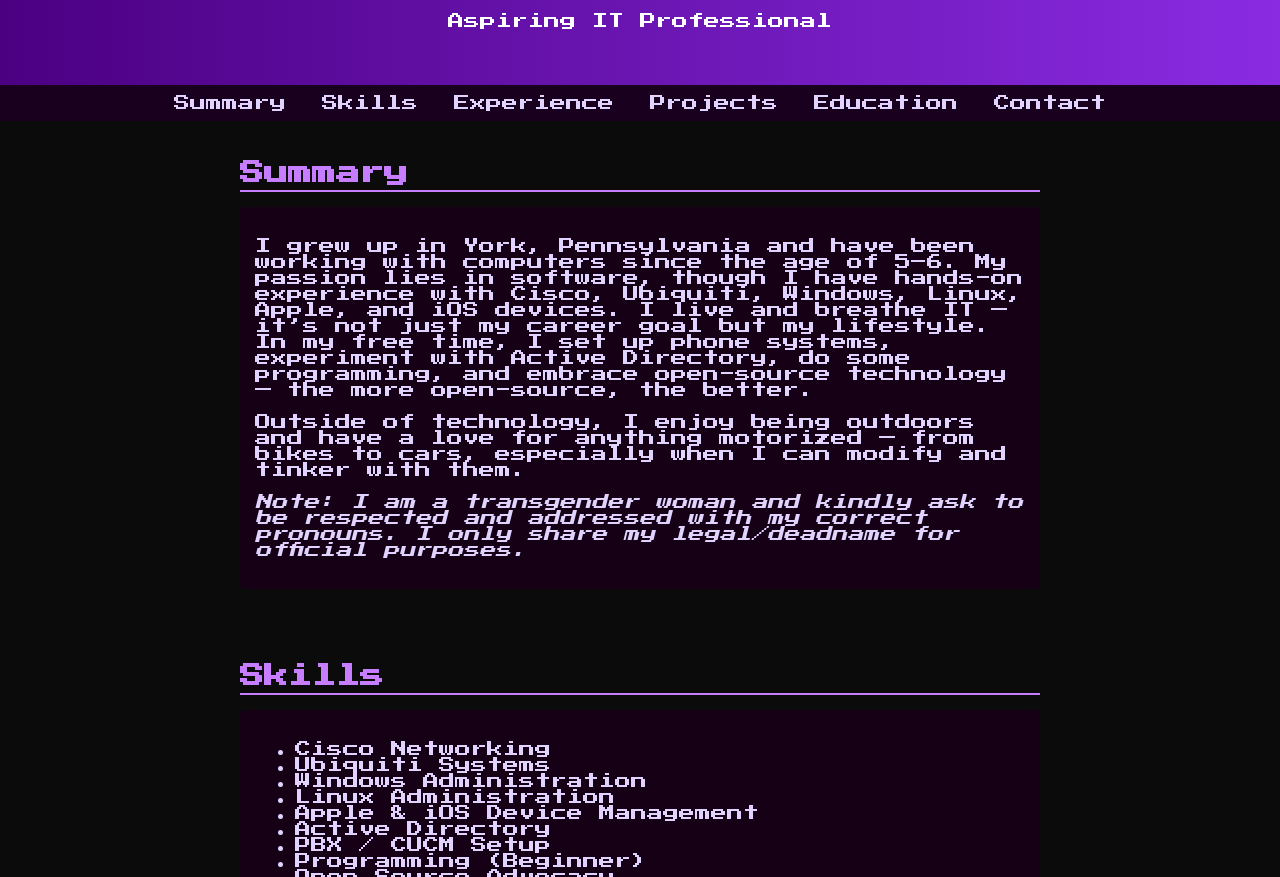
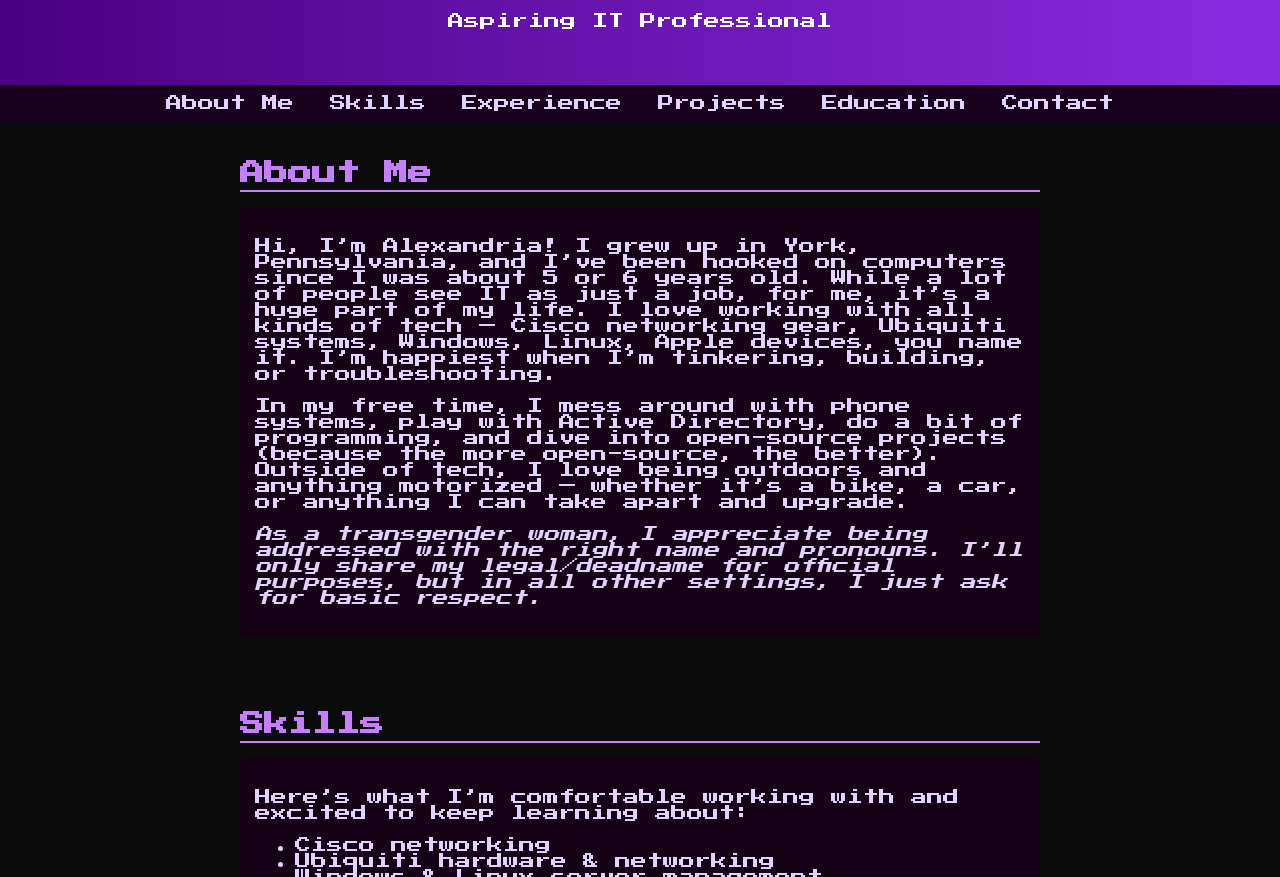
Before and after one commit to qalexnadr1a/qalexnadr1a.github.io, a plain HTML site: page index.html in a window 1280 px wide. Shown: the part 75-952 px from the top of the page. Drawn offline with Linux system fonts and the light colour scheme.

Commit message:
Update index.html

```diff
--- a/index.html
+++ b/index.html
@@ -84,7 +84,7 @@
     </header>
 
     <nav>
-        <a href="#summary">Summary</a>
+        <a href="#summary">About Me</a>
         <a href="#skills">Skills</a>
         <a href="#experience">Experience</a>
         <a href="#projects">Projects</a>
@@ -93,27 +93,27 @@
     </nav>
 
     <section id="summary">
-        <h2>Summary</h2>
+        <h2>About Me</h2>
         <div class="card">
-            <p>I grew up in York, Pennsylvania and have been working with computers since the age of 5–6. My passion lies in software, though I have hands-on experience with Cisco, Ubiquiti, Windows, Linux, Apple, and iOS devices. I live and breathe IT — it’s not just my career goal but my lifestyle. In my free time, I set up phone systems, experiment with Active Directory, do some programming, and embrace open-source technology — the more open-source, the better.</p>
-            <p>Outside of technology, I enjoy being outdoors and have a love for anything motorized — from bikes to cars, especially when I can modify and tinker with them.</p>
-            <p><em>Note: I am a transgender woman and kindly ask to be respected and addressed with my correct pronouns. I only share my legal/deadname for official purposes.</em></p>
+            <p>Hi, I’m Alexandria! I grew up in York, Pennsylvania, and I’ve been hooked on computers since I was about 5 or 6 years old. While a lot of people see IT as just a job, for me, it’s a huge part of my life. I love working with all kinds of tech — Cisco networking gear, Ubiquiti systems, Windows, Linux, Apple devices, you name it. I’m happiest when I’m tinkering, building, or troubleshooting.</p>
+            <p>In my free time, I mess around with phone systems, play with Active Directory, do a bit of programming, and dive into open-source projects (because the more open-source, the better). Outside of tech, I love being outdoors and anything motorized — whether it’s a bike, a car, or anything I can take apart and upgrade.</p>
+            <p><em>As a transgender woman, I appreciate being addressed with the right name and pronouns. I’ll only share my legal/deadname for official purposes, but in all other settings, I just ask for basic respect.</em></p>
         </div>
     </section>
 
     <section id="skills">
         <h2>Skills</h2>
         <div class="card">
+            <p>Here’s what I’m comfortable working with and excited to keep learning about:</p>
             <ul>
-                <li>Cisco Networking</li>
-                <li>Ubiquiti Systems</li>
-                <li>Windows Administration</li>
-                <li>Linux Administration</li>
-                <li>Apple & iOS Device Management</li>
+                <li>Cisco networking</li>
+                <li>Ubiquiti hardware & networking</li>
+                <li>Windows & Linux server management</li>
+                <li>Apple & iOS device setup/support</li>
                 <li>Active Directory</li>
-                <li>PBX / CUCM Setup</li>
-                <li>Programming (Beginner)</li>
-                <li>Open Source Advocacy</li>
+                <li>PBX & CUCM setup</li>
+                <li>Basic programming</li>
+                <li>Open-source systems</li>
             </ul>
         </div>
     </section>
@@ -121,7 +121,7 @@
     <section id="experience">
         <h2>Experience</h2>
         <div class="card">
-            <p>No formal work experience yet. Seeking an entry-level IT role to gain professional experience and contribute to a team while continuing to grow my skills.</p>
+            <p>I don’t have formal work experience yet — I’m still in school — but I’m looking for an entry-level position where I can put my skills to use, gain hands-on experience, and grow as part of a team. I’m ready to learn, contribute, and take on real-world challenges.</p>
         </div>
     </section>
 
@@ -129,11 +129,11 @@
         <h2>Projects</h2>
         <div class="card">
             <h3>Enterprise CUCM Infrastructure - Lexleigh Technology Services</h3>
-            <p>Built a full Cisco Unified Communications Manager (CUCM) infrastructure for my personal business providing PBX services.</p>
+            <p>I designed and deployed a full Cisco Unified Communications Manager (CUCM) system for my own business offering PBX services. It was a fun and challenging project that gave me a deeper understanding of enterprise communications.</p>
         </div>
         <div class="card">
             <h3>Enterprise PBX for Home</h3>
-            <p>Developed a PBX system for my father, integrated with the UniFi ecosystem, saving costs on home phone services.</p>
+            <p>To save money and cut ties with expensive home phone services, I set up a PBX system for my dad that integrates perfectly with our UniFi ecosystem.</p>
         </div>
     </section>
 
@@ -141,7 +141,7 @@
         <h2>Education</h2>
         <div class="card">
             <h3>York County School of Technology</h3>
-            <p>Graduating in 2027</p>
+            <p>Currently studying and set to graduate in 2027.</p>
         </div>
     </section>
 
```
